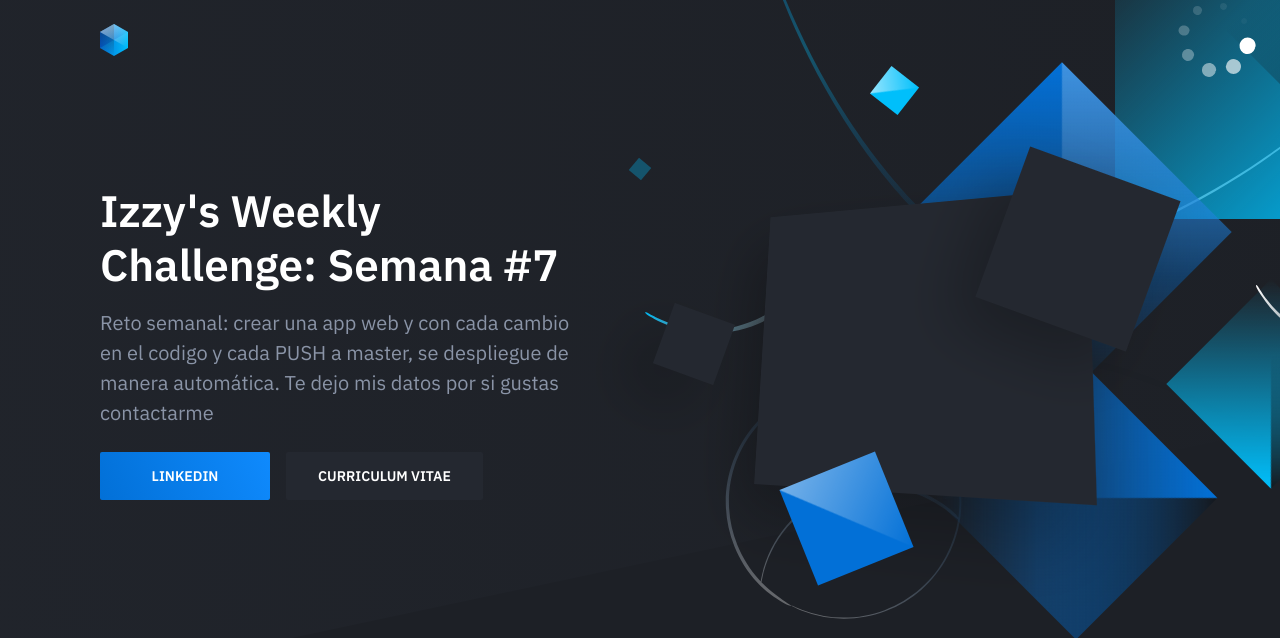
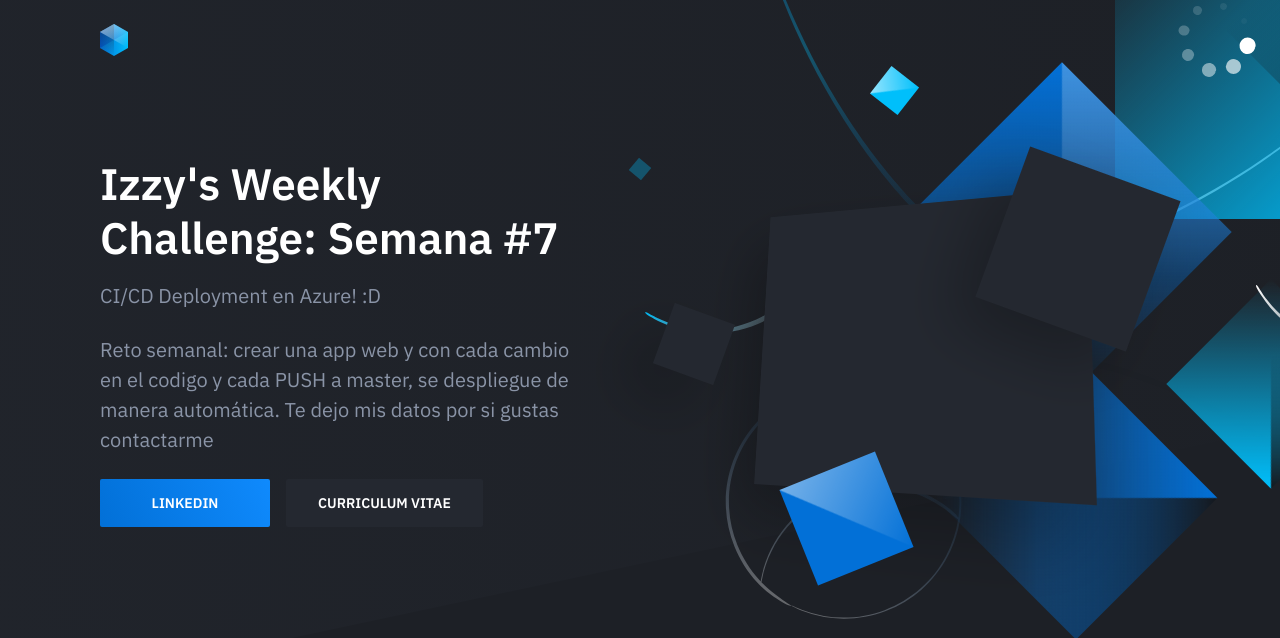
Before and after one commit to urimeba/django, a Django app: page / in a window 1280 px wide. Shown: the top 638 px of the page. Run offline with Django 3.2, Linux system fonts and the light colour scheme; some libraries are stand-ins or nearby versions.

Commit message:
*fix* Some content at Index Template

```diff
--- a/Templates/index.html
+++ b/Templates/index.html
@@ -33,7 +33,8 @@
                 <div class="container">
                     <div class="hero-inner">
 						<div class="hero-copy">
-	                        <h1 class="hero-title mt-0">Izzy's Weekly Challenge: Semana #7</h1>
+                            <h1 class="hero-title mt-0">Izzy's Weekly Challenge: Semana #7</h1>
+                            <p class="hero-paragraph">CI/CD Deployment en Azure! :D</p>
 	                        <p class="hero-paragraph">Reto semanal: crear una app web y con cada cambio en el codigo y cada PUSH a master, se despliegue de manera automática. Te dejo mis datos por si gustas contactarme</p>
 	                        <div class="hero-cta"><a class="button button-primary" href="https://www.linkedin.com/in/urimeba/">LinkedIn</a><a class="button" href="{% static 'cv.pdf' %}">Curriculum Vitae</a></div>
 						</div>
```
